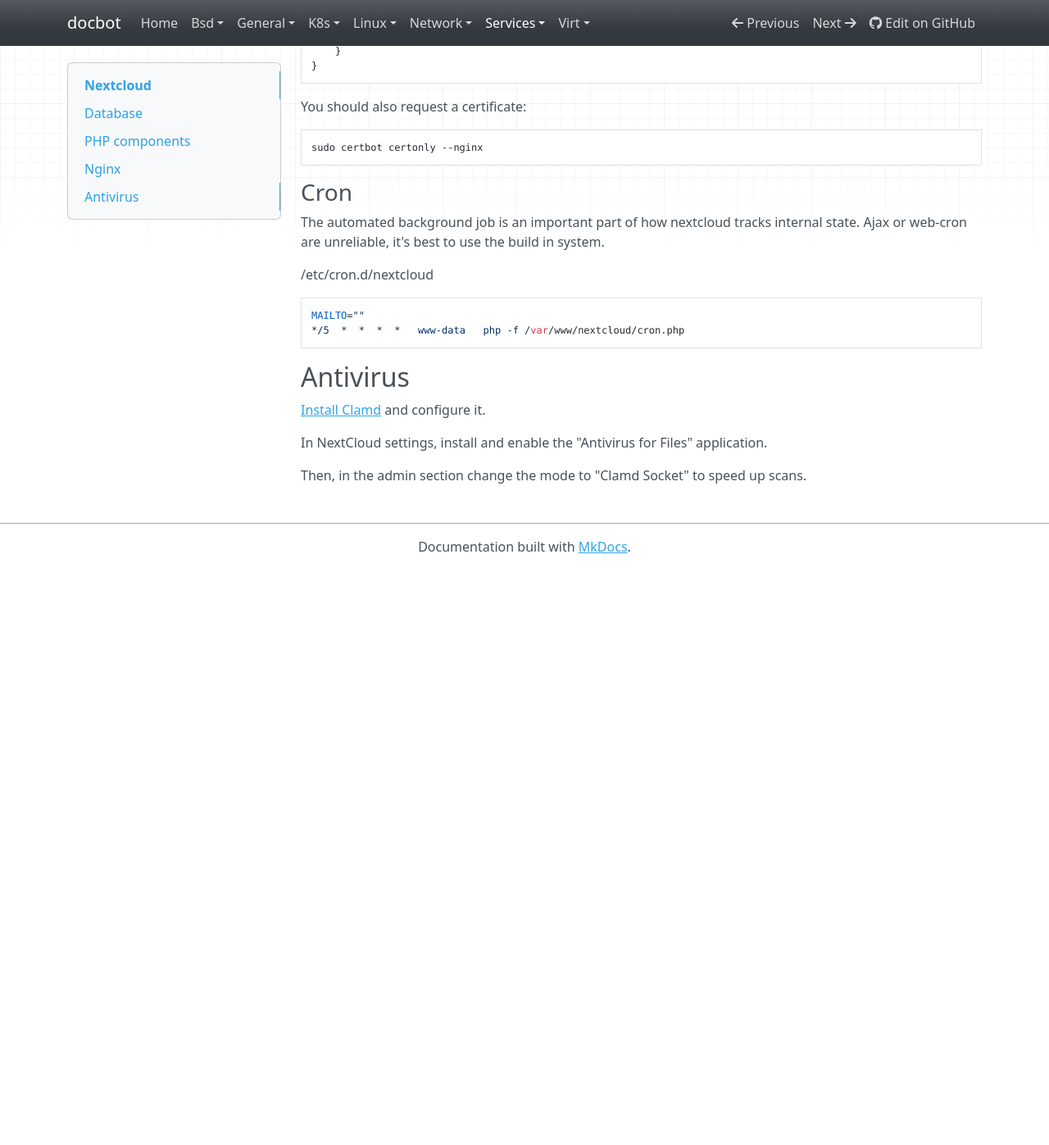
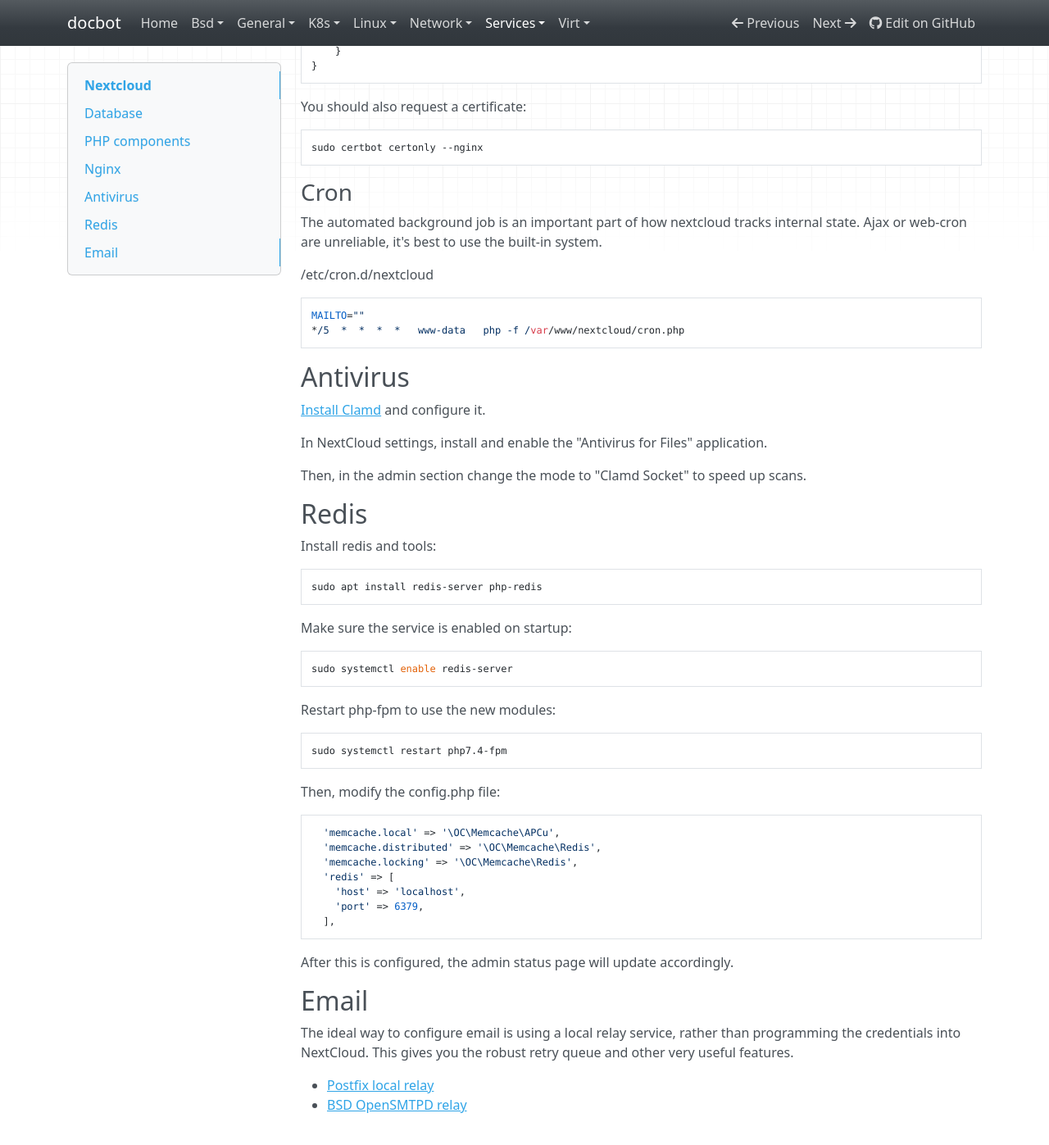
Before and after one commit to noahbailey/docbot, an MkDocs documentation site: the page built from docs/services/nextcloud.md, in a window 1280 px wide and 1400 px high, scrolled down 3818 px. Shown: the top 1397 px of the window at 82% size. Built offline with MkDocs 1.6.1, drawn with Linux system fonts in a browser that asks for light colours; nearby versions of some CDN libraries; before the commit the page ends 4513 px from its top, so only the background shows below that.

Commit message:
Redis setup for NextCloud

````diff
--- a/docs/services/nextcloud.md
+++ b/docs/services/nextcloud.md
@@ -212,7 +212,7 @@ sudo certbot certonly --nginx
 
 ### Cron
 
-The automated background job is an important part of how nextcloud tracks internal state. Ajax or web-cron are unreliable, it's best to use the build in system.
+The automated background job is an important part of how nextcloud tracks internal state. Ajax or web-cron are unreliable, it's best to use the built-in system.
 
 /etc/cron.d/nextcloud
 
@@ -226,3 +226,39 @@ The automated background job is an important part of how nextcloud tracks intern
 In NextCloud settings, install and enable the "Antivirus for Files" application.
 
 Then, in the admin section change the mode to "Clamd Socket" to speed up scans.
+
+
+## Redis
+
+Install redis and tools:
+
+    sudo apt install redis-server php-redis
+
+Make sure the service is enabled on startup:
+
+    sudo systemctl enable redis-server
+
+Restart php-fpm to use the new modules:
+
+    sudo systemctl restart php7.4-fpm
+
+Then, modify the config.php file:
+
+```php
+  'memcache.local' => '\OC\Memcache\APCu',
+  'memcache.distributed' => '\OC\Memcache\Redis',
+  'memcache.locking' => '\OC\Memcache\Redis',
+  'redis' => [
+    'host' => 'localhost',
+    'port' => 6379,
+  ],
+```
+
+After this is configured, the admin status page will update accordingly.
+
+## Email
+
+The ideal way to configure email is using a local relay service, rather than programming the credentials into NextCloud. This gives you the robust retry queue and other very useful features.
+
+* [Postfix local relay](/services/postfix)
+* [BSD OpenSMTPD relay](/services/opensmtpd)
````
